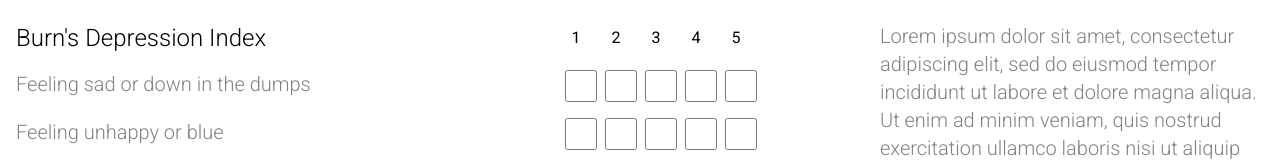
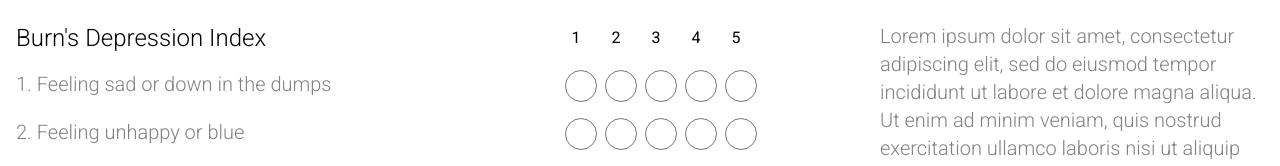
Before and after one commit to arbrsts/oneday, a Next.js app in the folder app/: page / in a window 1280 px wide. Shown: the part 783-949 px from the top of the page. Built offline with nearby package versions, Linux system fonts and the light colour scheme.

Commit message:
modified:   app/src/components/questionnaire/Question.tsx 	modified:   app/src/components/questionnaire/Questionnaire.tsx

```diff
--- a/app/src/components/questionnaire/Question.tsx
+++ b/app/src/components/questionnaire/Question.tsx
@@ -1,30 +1,35 @@
-const Question = (props: { question: string; }) => {
-    const { question } = props;
+const Question = (props: { question: string; index: number; }) => {
+    const { question, index } = props;
 
     return (
         <div className="grid grid-cols-3 gap-2">
             <span className="font-thin col-span-2 text-xl text-content">
-                        {question}
+            {`${index}. ${question}`}
             </span>
             <div className="flex gap-2">
                 <input
-                            type="checkbox"
+                    type="radio"
+                    name={index.toString()}
                     className="rounded-full border w-8 h-8"
                 ></input>
                 <input
-                            type="checkbox"
+                    type="radio"
+                    name={index.toString()}
                     className="rounded-full border w-8 h-8"
                 ></input>
                 <input
-                            type="checkbox"
+                    type="radio"
+                    name={index.toString()}
                     className="rounded-full border w-8 h-8"
                 ></input>
                 <input
-                            type="checkbox"
+                    type="radio"
+                    name={index.toString()}
                     className="rounded-full border w-8 h-8"
                 ></input>
                 <input
-                            type="checkbox"
+                    type="radio"
+                    name={index.toString()}
                     className="rounded-full border w-8 h-8"
                 ></input>
             </div>
--- a/app/src/components/questionnaire/Questionnaire.tsx
+++ b/app/src/components/questionnaire/Questionnaire.tsx
@@ -19,8 +19,8 @@
                         <span className="text-center w-8">5</span>
                         </div>
                     </div>
-                    <Question question='Feeling sad or down in the dumps' />
-                    <Question question='Feeling unhappy or blue' />
+                    <Question question='Feeling sad or down in the dumps' index={1} />
+                    <Question question='Feeling unhappy or blue' index={2} />
                 </div>
 
                 <div className="text-content text-xl leading-7 font-extralight">
```
Lines whose indentation alone changed are shown as unchanged.
